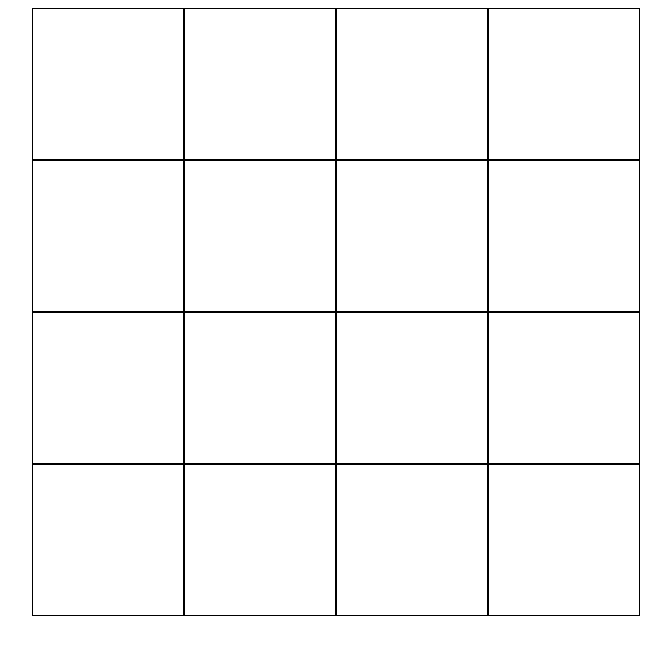
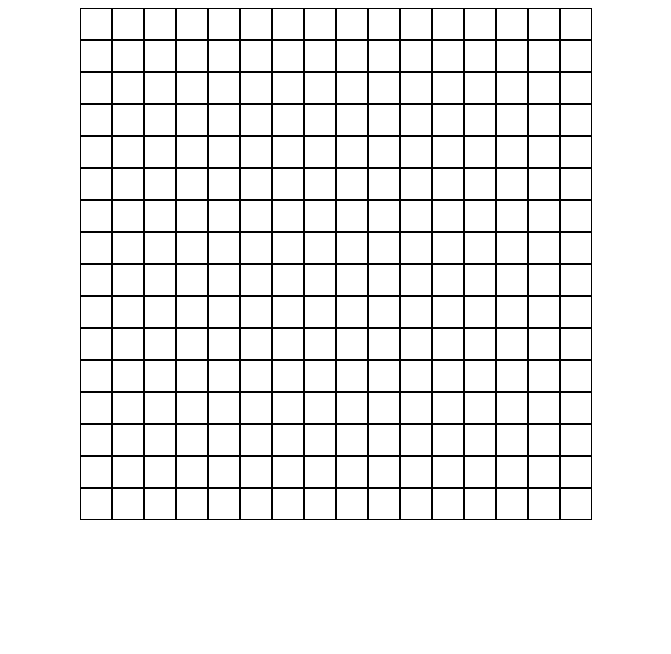
Before and after one commit to kingfeekra/etch-a-sketch, a plain HTML site: page index.html in a window 1280 px wide. Shown: the whole page, without its empty margins (304-975 px from the left). Drawn offline with Linux system fonts and the light colour scheme.

Commit message:
Grid is now 16x16
Rework loops so that none are copied and pasted

Change height and width of boxes in grid

```diff
--- a/script.js
+++ b/script.js
@@ -1,32 +1,19 @@
 const container = document.querySelector("#container");
+const divRows = [];
 
+//creates 16 divs intended to act as rows, appends to container
+for (let i = 0; i < 16; i++) {
+    divRows[i] = document.createElement("div");
+    divRows[i].classList.add("divRow");
+    container.appendChild(divRows[i]);
+}
 
-for (let i = 0; i < 4; i++) {
-    const divRow = document.createElement("div");
-    divRow.classList.add("divRow");
-    container.appendChild(divRow);
-}
-for (let i = 0; i < 4; i++) {
+//creates 16 boxes for each row, appends to each row
+for (let i = 0; i < 16; i++) {
     const divRowList = document.querySelectorAll(".divRow");
     const divBox = document.createElement("div");
     divBox.classList.add("divBox");
-    divRowList[0].appendChild(divBox);
-}
-for (let i = 0; i < 4; i++) {
-    const divRowList = document.querySelectorAll(".divRow");
-    const divBox = document.createElement("div");
-    divBox.classList.add("divBox");
-    divRowList[1].appendChild(divBox);
-}
-for (let i = 0; i < 4; i++) {
-    const divRowList = document.querySelectorAll(".divRow");
-    const divBox = document.createElement("div");
-    divBox.classList.add("divBox");
-    divRowList[2].appendChild(divBox);
-}
-for (let i = 0; i < 4; i++) {
-    const divRowList = document.querySelectorAll(".divRow");
-    const divBox = document.createElement("div");
-    divBox.classList.add("divBox");
-    divRowList[3].appendChild(divBox);
-}
+    for (j = 0; j < divRowList.length; j++) {
+    divRowList[j].appendChild(divBox.cloneNode(true)); //cloneNode is needed to ensure 16 divs are appended to every row
+    }
+}// grid has now been created
--- a/styles.css
+++ b/styles.css
@@ -14,7 +14,7 @@ body {
 }
 
 .divBox {
-    height: 150px;
-    width: 150px;
+    height: 30px;
+    width: 30px;
     border: 1px solid black;
 }
```
